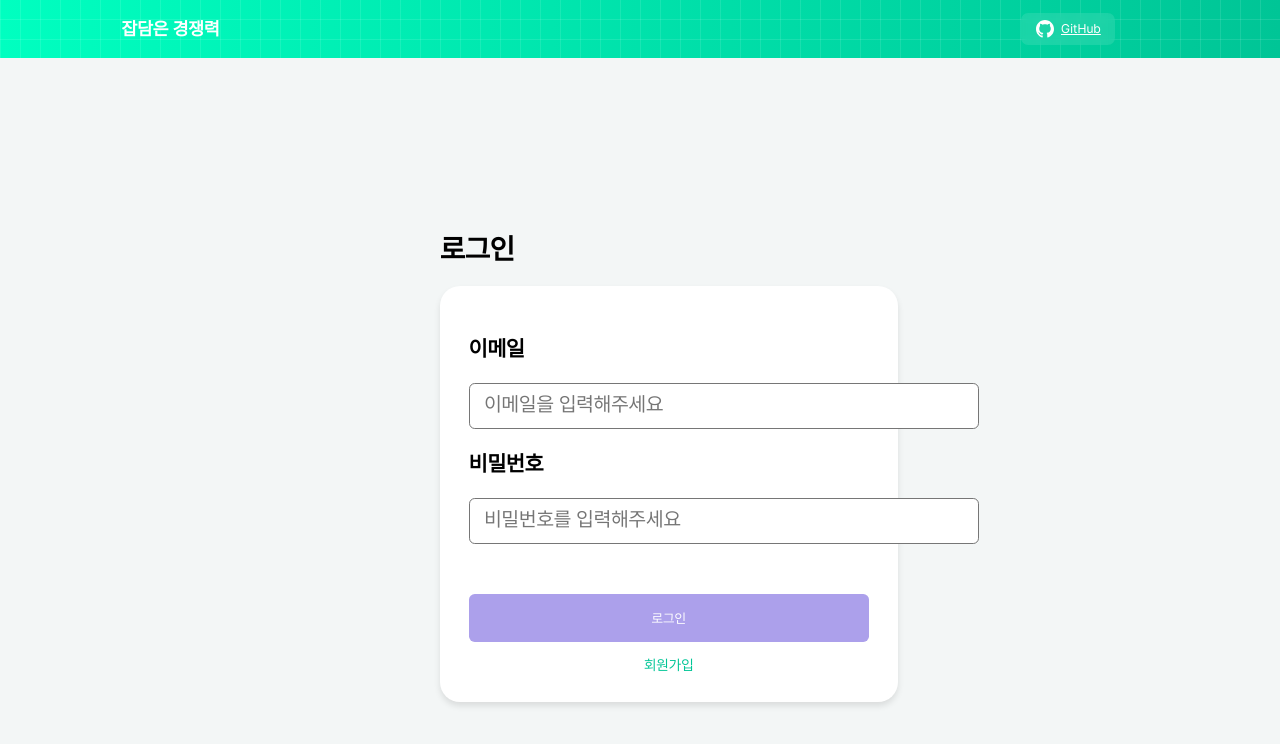
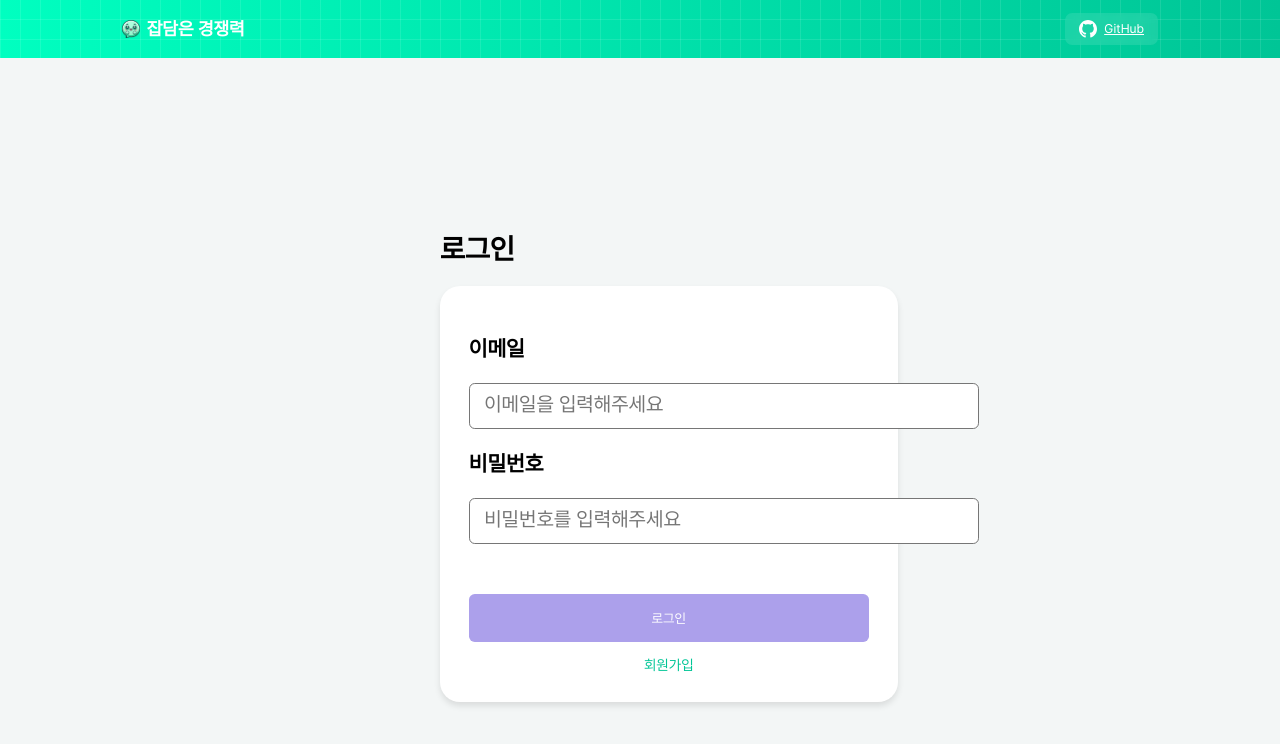
Before and after one commit to 100-hours-a-week/2-hyuk-kim-community-re, a React (Vite) app: page /Login in a window 1280 px wide. Shown: the top 744 px of the page. Built offline with nearby package versions, Linux system fonts and the light colour scheme.

Commit message:
feat: Header.tsx 완성, 사이트명 변경(잡담은 경쟁력)

```diff
--- a/index.html
+++ b/index.html
@@ -3,7 +3,7 @@
 <head>
     <meta charset="UTF-8">
   <meta name="viewport" content="width=device-width, initial-scale=1.0" />
-    <title>소곤소곤</title>
+    <title>잡담은 경쟁력</title>
 </head>
 <body>
     <div id="root"></div>
--- a/src/components/Header.styled.ts
+++ b/src/components/Header.styled.ts
@@ -3,11 +3,12 @@ import { theme } from '@/styles/theme';
 
 export const HeaderStyled = styled.header`
     width: 100%;
-    background: ${theme.colors.activeRed};
     .header {
+        max-width: 100%;
         height: 4rem;
         position: relative;
         background: linear-gradient(to right, #00FFC0, #00C596);
+
     }
 
     .header-overlay {
@@ -27,7 +28,7 @@ export const HeaderStyled = styled.header`
         height: 100%;
         display: flex;
         align-items: center;
-        //justify-content: space-between;
+        justify-content: space-between;
         position: relative;
         z-index: 10;
     }
@@ -36,12 +37,13 @@ export const HeaderStyled = styled.header`
         color: ${theme.colors.white};
         font-size: 1.25rem;
         font-weight: bold;
-        margin-right: auto;
+        //margin-right: auto;
     }
 
     .github-container {
-        position: absolute;
-        right: 4.5rem;
+
+        //position: absolute;
+        //right: 4.5rem;
     }
 
     .github-link {
--- a/src/components/Header.tsx
+++ b/src/components/Header.tsx
@@ -4,6 +4,9 @@ import { HeaderStyled } from './Header.styled.ts';
 import backIcon from '@/assets/images/back.svg';
 import defaultProfile from '../assets/images/profile.webp';
 import githubLogo from '../assets/images/logo-github.svg';
+import styled from "styled-components";
+import {theme} from "@/styles/theme.ts";
+import logo from "@/assets/images/Logo.png";
 
 
 const Header: React.FC = () => {
@@ -65,22 +68,113 @@ const Header: React.FC = () => {
     };
 
     return (
-        <HeaderStyled>
-            <header className="header">
-                <div className="header-overlay"></div>
-                <div className="header-content">
-                    <span className="header-logo">잡담은 경쟁력</span>
-                    <div className="github-container">
-                        <a href="https://github.com/100-hours-a-week/2-hyuk-kim-community-re" target="_blank" rel="noopener noreferrer"
-                           className="github-link">
-                            <img className="github-icon" src={githubLogo} alt="GitHub"/>
-                            GitHub
-                        </a>
-                    </div>
-                </div>
-            </header>
-        </HeaderStyled>
+        <HeaderContainer>
+            <HeaderOverlay/>
+            <HeaderContent>
+
+                <HeaderLogo>
+                    <Logo src={logo} alt="logo"/>
+                    잡담은 경쟁력
+                </HeaderLogo>
+                <GithubContainer>
+                    <GithubLink
+                        href="https://github.com/100-hours-a-week/2-hyuk-kim-community-re"
+                        target="_blank"
+                        rel="noopener noreferrer"
+                       >
+                        <GithubIcon src={githubLogo}/>
+                        GitHub
+                    </GithubLink>
+                </GithubContainer>
+            </HeaderContent>
+        </HeaderContainer>
     );
 };
 
 export default Header;
+
+const HeaderContainer = styled.header`
+    width: 100%;
+    max-width: 100%;
+    height: 4rem;
+    position: relative;
+    background: linear-gradient(to right, #00FFC0, #00C596);
+    overflow: hidden;
+`
+const HeaderOverlay = styled.div`
+    position: absolute;
+    inset: 0;
+    background:
+            linear-gradient(90deg, rgba(255,255,255,0.1) 1px, transparent 1px),
+            linear-gradient(0deg, rgba(255,255,255,0.1) 1px, transparent 1px);
+    background-size: 20px 20px;
+`
+
+const HeaderContent = styled.div`
+    max-width: 72rem;
+    margin: 0 auto;
+    width: calc(100% - 2rem);
+    padding: 0 1.5rem;
+    height: 100%;
+    display: flex;
+    align-items: center;
+    position: relative;
+    z-index: 10;
+    justify-content: space-between;
+
+    @media (max-width: 640px) {
+        padding: 0 1rem; // 수정
+        gap: 0.5rem; // 추가
+    }
+`
+const HeaderLogo = styled.span`
+    color: ${theme.colors.white};
+    font-size: 1.25rem;
+    font-weight: bold;
+    display: flex;
+    align-items: center;
+    min-width: 0;
+
+    @media (max-width: 640px) {
+        font-size: 1rem;
+    }
+`
+
+const Logo = styled.img`
+    margin-right: 0.5rem;
+    width: 1.25rem;
+    height: 1.25rem;
+`
+const GithubContainer = styled.div`
+    margin-left: auto;
+`
+const GithubLink = styled.a`
+    display: flex;
+    align-items: center;
+    gap: 0.5rem;
+    padding: 0.5rem 1rem;
+    background-color: rgba(255, 255, 255, 0.1);
+    backdrop-filter: blur(4px);
+    color: white;
+    border-radius: 0.5rem;
+    font-size: 0.875rem;
+    transition: background-color 0.3s;
+
+    &:hover {
+        background-color: rgba(255, 255, 255, 0.2);
+    }
+
+    @media (max-width: 640px) {
+        font-size: 0.75rem;
+        padding: 0.25rem 0.5rem;
+    }
+`
+const GithubIcon = styled.img`
+    width: 1.25rem;
+    height: 1.25rem;
+
+    @media (max-width: 640px) {
+        width: 1rem;
+        height: 1rem;
+    }
+`
--- a/src/styles/GlobalStyle.ts
+++ b/src/styles/GlobalStyle.ts
@@ -24,6 +24,11 @@ export const GlobalStyle = createGlobalStyle`
         box-sizing: border-box;
         background-size: cover;
         background: ${theme.colors.background};
+        -ms-overflow-style: none;
+
+        ::-webkit-scrollbar {
+            display: none;
+        }
     }
 
 
@@ -35,7 +40,6 @@ export const GlobalStyle = createGlobalStyle`
         width: 100%;
         margin: 0;
         padding: 0;
-        background: ${theme.colors.activeBlue};
     }
 
     .wrap {
--- a/src/styles/theme.ts
+++ b/src/styles/theme.ts
@@ -1,6 +1,7 @@
 import { DefaultTheme } from 'styled-components';
 
 export const theme: DefaultTheme = {
+    // ${theme.}
     colors: {
         // Primary Colors (Sea Green)
         seaGreenBG: '#F3F6F6',     // RGB(232, 232, 232)
```
Also changed, not shown: src/assets/images/Logo.png (added), src/assets/images/logo-main.png.
